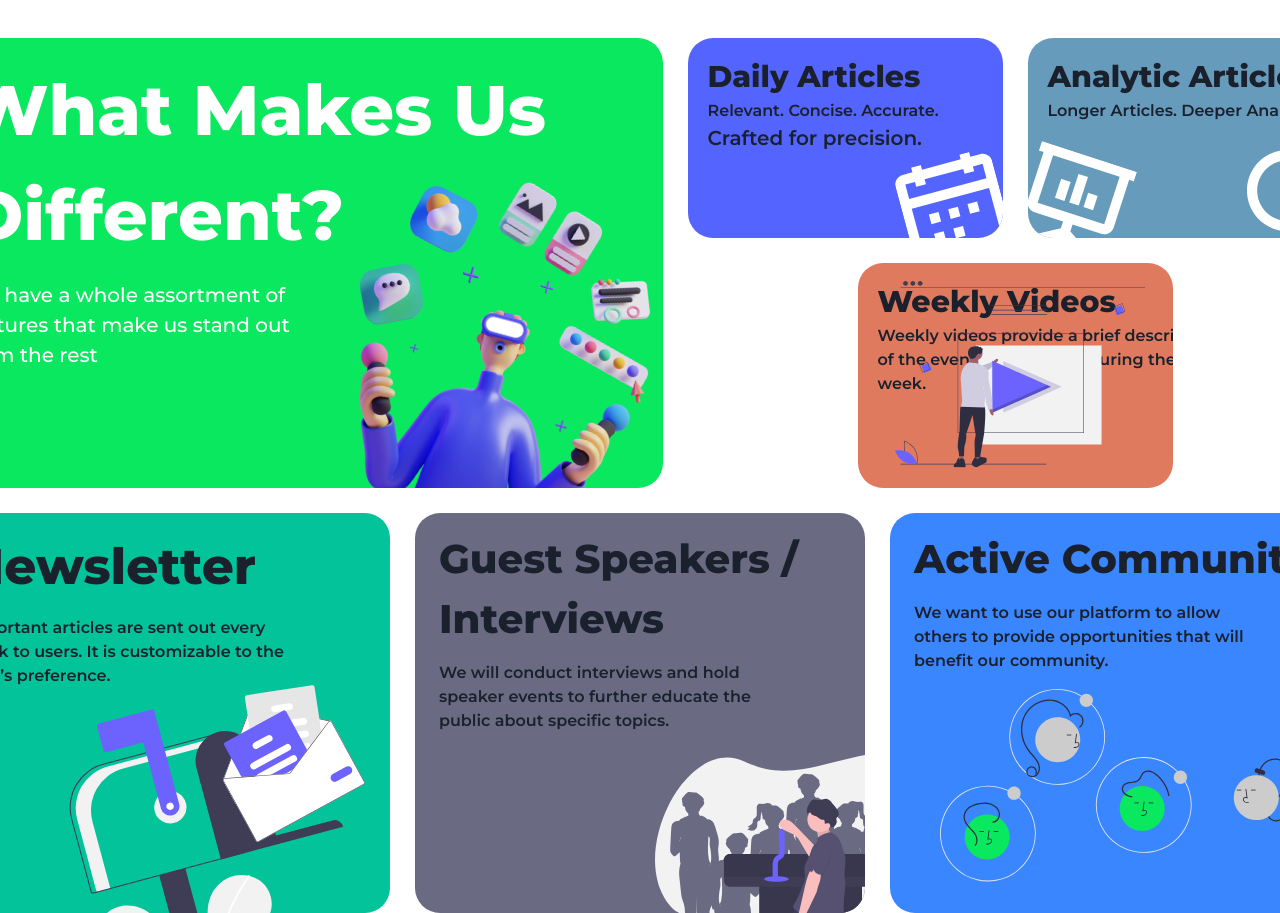
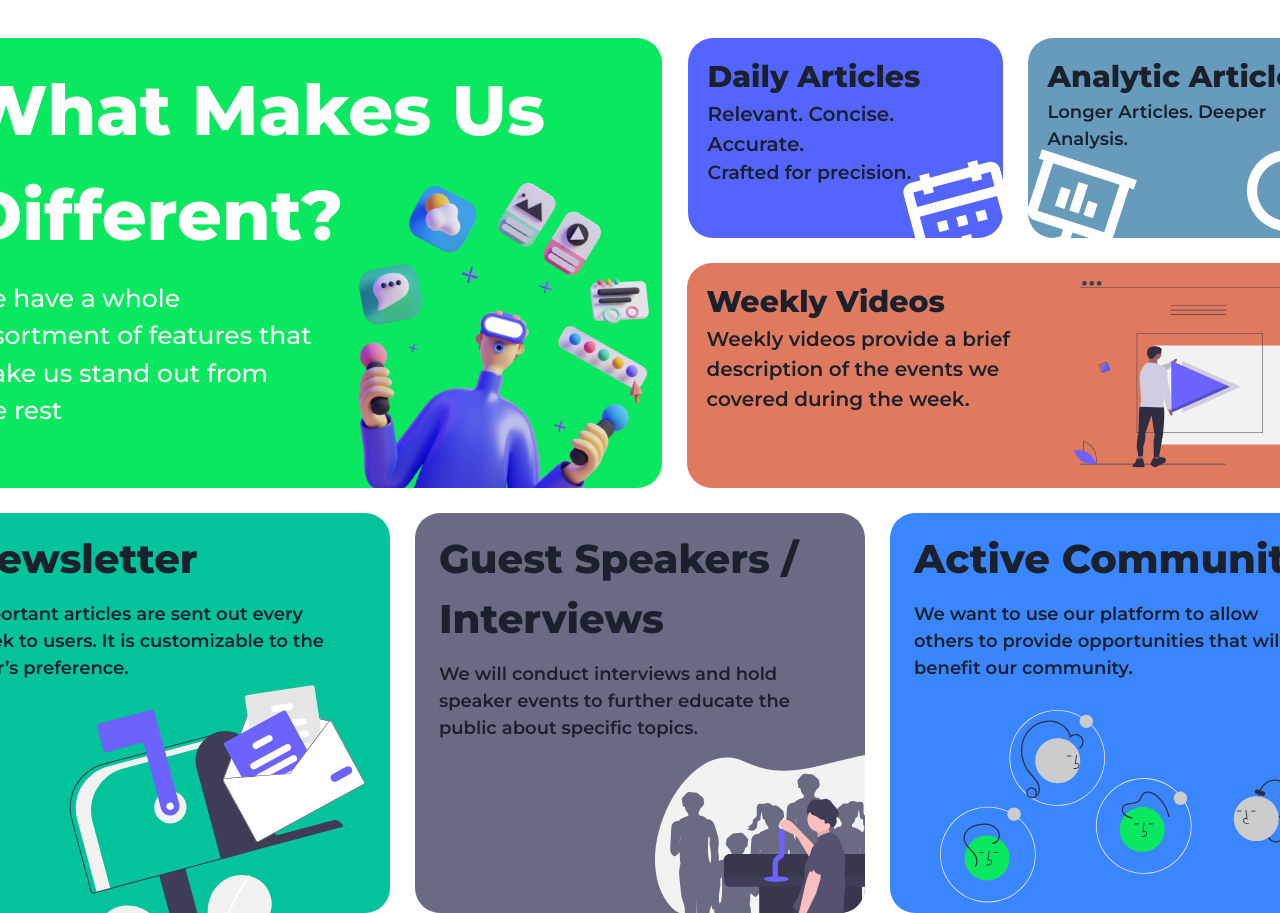
Before and after one commit to aditya1rawat/onpointsite2.0, a Next.js app: page / in a window 1280 px wide. Shown: the part 973-1886 px from the top of the page. Built offline with nearby package versions, Linux system fonts and the light colour scheme.

Commit message:
getting somewhere with responsive stuff

```diff
--- /dev/null
+++ b/components/Landing/Features/BigThree.js
@@ -0,0 +1,56 @@
+import { Box, Text, chakra } from '@chakra-ui/react';
+
+export default function BigThree({ bgColor, title, description, image }) {
+	return (
+		<Box
+			bg={bgColor}
+			width={{
+				sm: '300px',
+				md: '725px',
+				lg: '310px',
+				xl: '450px',
+				base: '300px'
+			}}
+			height='400px'
+			borderRadius='25px'
+			position='relative'
+			overflow='hidden'
+		>
+			<Box py='4' px='6'>
+				<chakra.h1
+					fontSize={{
+						sm: '44px',
+						md: '44px',
+						lg: '44px',
+						xl: '40px',
+						base: '40px'
+					}}
+					fontWeight='800'
+				>
+					{title}
+				</chakra.h1>
+				<Text
+					fontSize={{
+						sm: '25px',
+						md: '25px',
+						lg: '20px',
+						xl: '18px',
+						base: '20px'
+					}}
+					fontWeight='600'
+					width={{
+						sm: '300px',
+						md: '600px',
+						lg: '250px',
+						xl: '375px',
+						base: '300px'
+					}}
+					mt='3'
+				>
+					{description}
+				</Text>
+			</Box>
+			{image}
+		</Box>
+	);
+}
--- a/components/Landing/Features.js
+++ b/components/Landing/Features/Features.js
@@ -7,43 +7,44 @@ import {
 	VStack,
 	useColorModeValue
 } from '@chakra-ui/react';
-import WowMan from '../../public/wowman.png';
+import WowMan from '../../../public/wowman.png';
 import Image from 'next/image';
+import BigThree from './BigThree';
 
 export default function Features() {
 	return (
-		<Box
-			bg={useColorModeValue('white', 'black')}
-			alignItems='center'
-			display='block'
-			mx='auto'
-			width='92%'
-		>
-			<VStack spacing='25px'>
+		// <Box
+
+		// >
+		<VStack spacing='25px' bg={useColorModeValue('white', 'black')}>
 			<Stack
 				direction={{
 					sm: 'column',
 					md: 'column',
 					lg: 'column',
-						xl: 'row'
+					xl: 'row',
+					base: 'column'
 				}}
 				spacing='25px'
 				mt='10'
 			>
 				<Box
+					mx='auto'
 					color={useColorModeValue('white', 'black')}
 					bg='#09E85E'
 					width={{
-							sm: 'full',
+						sm: '300px',
 						md: '725px',
-							lg: 'full',
-							xl: '725px'
+						lg: '975px',
+						xl: '725px',
+						base: '300px'
 					}}
 					height={{
 						sm: '750px',
 						md: '450px',
 						lg: '425px',
-							xl: '450px'
+						xl: '450px',
+						base: '550px'
 					}}
 					borderRadius='25px'
 					position='relative'
@@ -51,7 +52,16 @@ export default function Features() {
 					py='5'
 					overflow='hidden'
 				>
-						<chakra.h1 fontSize={['35px', '70px']} fontWeight='800'>
+					<chakra.h1
+						fontSize={{
+							sm: '40px',
+							md: '70px',
+							lg: '70px',
+							xl: '70px',
+							base: '40px'
+						}}
+						fontWeight='800'
+					>
 						What Makes Us Different?
 					</chakra.h1>
 					<Text
@@ -59,10 +69,16 @@ export default function Features() {
 							sm: '20px',
 							md: '25px',
 							lg: '25px',
-								xl: '20px'
+							xl: '25px',
+							base: '20px'
 						}}
 						fontWeight='500'
-							width={['275px', '350px']}
+						width={{
+							sm: 'full',
+							md: '300px',
+							lg: '500px',
+							xl: '350px'
+						}}
 						mt='3'
 					>
 						We have a whole assortment of features that make us
@@ -75,7 +91,8 @@ export default function Features() {
 							sm: '5',
 							md: '-6',
 							lg: '-1',
-								xl: '-10'
+							xl: '-10',
+							base: '3'
 						}}
 						transform={{
 							sm: '',
@@ -87,13 +104,23 @@ export default function Features() {
 						<Image src={WowMan} width='400px' height='400px' />
 					</Box>
 				</Box>
-					<VStack spacing='25px'>
+				<VStack
+					// direction={{
+					// 	sm: 'column',
+					// 	md: 'column',
+					// 	lg: 'row',
+					// 	xl: 'column',
+					// 	base: 'column'
+					// }}
+					spacing='25px'
+				>
 					<Stack
 						direction={{
 							sm: 'column',
 							md: 'column',
 							lg: 'row',
-								xl: 'row'
+							xl: 'row',
+							base: 'column'
 						}}
 						spacing='25px'
 					>
@@ -102,24 +129,55 @@ export default function Features() {
 							width={{
 								sm: 'full',
 								md: '725px',
-									lg: '500px',
-									xl: '315px'
+								lg: '475px',
+								xl: '315px',
+								base: '300px'
 							}}
-								height='200px'
+							height={{
+								sm: '200px',
+								md: '200px',
+								lg: '200px',
+								xl: '200px',
+								base: '250px'
+							}}
 							borderRadius='25px'
 							position='relative'
 							px='5'
 							py='4'
 							overflow='hidden'
 						>
-								<chakra.h1 fontSize='30px' fontWeight='800'>
+							<chakra.h1
+								fontSize={{
+									sm: '35px',
+									md: '40px',
+									lg: '30px',
+									xl: '30px',
+									base: '35px'
+								}}
+								fontWeight='800'
+							>
 								Daily Articles
 							</chakra.h1>
-								<Text fontSize='16px' fontWeight='600'>
+							<Text
+								fontSize={{
+									sm: '25px',
+									md: '25px',
+									lg: '25px',
+									xl: '20px',
+									base: '20px'
+								}}
+								fontWeight='600'
+							>
 								Relevant. Concise. Accurate.
 							</Text>
 							<Text
-									fontSize='20px'
+								fontSize={{
+									sm: '25px',
+									md: '30px',
+									lg: '25px',
+									xl: '19px',
+									base: '20px'
+								}}
 								fontWeight='500'
 								fontWeight='600'
 							>
@@ -132,10 +190,17 @@ export default function Features() {
 							width={{
 								sm: 'full',
 								md: '725px',
-									lg: '500px',
-									xl: '315px'
+								lg: '475px',
+								xl: '315px',
+								base: '300px'
 							}}
-								height='200px'
+							height={{
+								sm: '275px',
+								md: '200px',
+								lg: '200px',
+								xl: '200px',
+								base: '275px'
+							}}
 							borderRadius='25px'
 							position='relative'
 							px='5'
@@ -145,7 +210,16 @@ export default function Features() {
 							<chakra.h1 fontSize='30px' fontWeight='800'>
 								Analytic Articles
 							</chakra.h1>
-								<Text fontSize='16px' fontWeight='600'>
+							<Text
+								fontSize={{
+									sm: '25px',
+									md: '25px',
+									lg: '25px',
+									xl: '18px',
+									base: '20px'
+								}}
+								fontWeight='600'
+							>
 								Longer Articles. Deeper Analysis.
 							</Text>
 							<ChartIcon />
@@ -157,14 +231,16 @@ export default function Features() {
 						width={{
 							sm: 'full',
 							md: '725px',
-								lg: 'full',
-								xl: '315px'
+							lg: '975px',
+							xl: '657px',
+							base: '300px'
 						}}
 						height={{
-								sm: 'full',
-								md: '225px',
-								lg: '225px',
-								xl: '225px'
+							sm: '400px',
+							md: '200px',
+							lg: '200px',
+							xl: '225px',
+							base: '400px'
 						}}
 						borderRadius='25px'
 						position='relative'
@@ -178,17 +254,47 @@ export default function Features() {
 									Weekly Videos
 								</chakra.h1>
 								<Text
-										fontSize='16px'
+									fontSize={{
+										sm: '25px',
+										md: '20px',
+										lg: '25px',
+										xl: '20px',
+										base: '20px'
+									}}
 									fontWeight='600'
-										width={['300px', '350px']}
+									width={{
+										sm: '400px',
+										md: '400px',
+										lg: '475px',
+										xl: '350px',
+										base: '275px'
+									}}
 								>
-										Weekly videos provide a brief
-										description of the events we covered
-										during the week.
+									Weekly videos provide a brief description of
+									the events we covered during the week.
 								</Text>
 							</Box>
-								<Box>
+							<Box
+								display={{
+									sm: 'none',
+									md: 'unset',
+									lg: 'unset',
+									xl: 'unset',
+									base: 'unset'
+								}}
+							>
 								<VideoIcon />
+							</Box>
+							<Box
+								display={{
+									sm: 'none',
+									md: 'none',
+									lg: 'unset',
+									xl: 'none',
+									base: 'none'
+								}}
+							>
+								<PlaylistIcon />
 							</Box>
 						</HStack>
 					</Box>
@@ -198,92 +304,39 @@ export default function Features() {
 				direction={{
 					sm: 'column',
 					md: 'column',
-						lg: 'column',
-						xl: 'row'
+					lg: 'row',
+					xl: 'row',
+					base: 'column'
 				}}
 				spacing='25px'
 			>
-					<Box
-						bg='#02c39a'
-						width={['315px', '400px', '450px']}
-						height='400px'
-						borderRadius='25px'
-						position='relative'
-						overflow='hidden'
-					>
-						<Box py='4' px='6'>
-							<chakra.h1
-								fontSize={['45px', '50px']}
-								fontWeight='800'
-							>
-								Newsletter
-							</chakra.h1>
-							<Text
-								fontSize='16px'
-								fontWeight='600'
-								width={['300px', '350px']}
-								mt='3'
-							>
-								Important articles are sent out every week to
-								users. It is customizable to the user’s
-								preference.
-							</Text>
-						</Box>
-						<MailBoxIllustration />
-					</Box>
-					<Box
-						bg='#6a6b83'
-						width={['315px', '400px', '450px']}
-						height='400px'
-						borderRadius='25px'
-						position='relative'
-						overflow='hidden'
-					>
-						<Box py='4' px='6'>
-							<chakra.h1 fontSize='40px' fontWeight='800'>
-								Guest Speakers / Interviews
-							</chakra.h1>
-							<Text
-								fontSize='16px'
-								fontWeight='600'
-								width='350px'
-								mt='3'
-							>
-								We will conduct interviews and hold speaker
-								events to further educate the public about
-								specific topics.
-							</Text>
-						</Box>
-						<Speaker />
-					</Box>
-					<Box
-						bg='#3a86ff'
-						width={['315px', '400px', '450px']}
-						height='400px'
-						borderRadius='25px'
-						position='relative'
-						overflow='hidden'
-					>
-						<Box py='4' px='6'>
-							<chakra.h1 fontSize='40px' fontWeight='800'>
-								Active Community
-							</chakra.h1>
-							<Text
-								fontSize='16px'
-								fontWeight='600'
-								width='350px'
-								mt='3'
-							>
-								We want to use our platform to allow others to
-								provide opportunities that will benefit our
-								community.
-							</Text>
-						</Box>
-						<Group />
-					</Box>
+				<BigThree
+					bgColor={'#02c39a'}
+					title={'Newsletter'}
+					description={
+						'Important articles are sent out every week to users. It is customizable to the user’s preference.'
+					}
+					image={<MailBoxIllustration />}
+				/>
+				<BigThree
+					bgColor={'#6a6b83'}
+					title={'Guest Speakers / Interviews'}
+					description={
+						'We will conduct interviews and hold speaker events to further educate the public about specific topics.'
+					}
+					image={<Speaker />}
+				/>
+				<BigThree
+					bgColor={'#3a86ff'}
+					title={'Active Community'}
+					description={
+						'We want to use our platform to allow others to provide opportunities that will benefit our community.'
+					}
+					image={<Group />}
+				/>
 			</Stack>
 		</VStack>
-		</Box>
+		// </Box>
 	);
 }
 
@@ -291,9 +344,27 @@ const CalendarIcon = () => {
 	return (
 		<Box
 			position='absolute'
-			bottom='-5'
-			right='0'
-			transform='rotate(-15deg)'
+			bottom={{
+				sm: '-7',
+				md: '-7',
+				lg: '0',
+				xl: '-7',
+				base: '-7'
+			}}
+			right={{
+				sm: '-2',
+				md: '-2',
+				lg: '2',
+				xl: '-2',
+				base: '-2'
+			}}
+			transform={{
+				sm: 'rotate(-15deg)',
+				md: 'rotate(-15deg)',
+				lg: 'rotate(-30deg)',
+				xl: 'rotate(-15deg)',
+				base: 'rotate(-15deg)'
+			}}
 		>
 			<svg
 				width='100'
@@ -316,7 +387,7 @@ const ChartIcon = () => {
 	return (
 		<Box
 			position='absolute'
-			bottom='-4'
+			bottom='-6'
 			left='-1'
 			transform='rotate(18deg)'
 		>
@@ -357,9 +428,69 @@ const MagGlassIcon = () => {
 		</Box>
 	);
 };
+
+const PlaylistIcon = () => {
+	return (
+		<Box
+			position='absolute'
+			bottom={{
+				sm: '-3',
+				md: '-3',
+				lg: '12',
+				xl: '-3',
+				base: '-3'
+			}}
+			right={{
+				sm: '3',
+				md: '3',
+				lg: '20',
+				xl: '3',
+				base: '3'
+			}}
+			transform={{
+				sm: 'rotate(-15deg)',
+				md: 'rotate(-15deg)',
+				lg: 'none',
+				xl: 'rotate(-15deg)',
+				base: 'rotate(-15deg)'
+			}}
+		>
+			<svg
+				width='100'
+				height='81.82'
+				viewBox='0 0 200 165'
+				fill='none'
+				xmlns='http://www.w3.org/2000/svg'
+			>
+				<path
+					fill-rule='evenodd'
+					clip-rule='evenodd'
+					d='M200 146.273C200 156.314 191.86 164.455 181.818 164.455H72.7273C62.6858 164.455 54.5455 156.314 54.5455 146.273V19.0001C54.5455 8.95851 62.6858 0.818237 72.7273 0.818237H181.818C191.86 0.818237 200 8.95851 200 19.0001V146.273ZM45.4546 155.364C35.413 155.364 27.2728 147.223 27.2728 137.182V28.0909C27.2728 18.0494 35.413 9.9091 45.4546 9.9091V155.364ZM0 128.091C0 138.132 8.14028 146.273 18.1818 146.273V19C8.14028 19 0 27.1402 0 37.1818V128.091ZM181.818 146.273V19H72.7272V146.273H181.818ZM145.455 82.6365L109.091 55.3638V109.909L145.455 82.6365Z'
+					fill='white'
+				/>
+			</svg>
+		</Box>
+	);
+};
 const VideoIcon = () => {
 	return (
-		<Box position='absolute' bottom='5' right='7'>
+		<Box
+			position='absolute'
+			bottom={{
+				sm: '5',
+				md: '5',
+				lg: '1',
+				xl: '5',
+				base: '5'
+			}}
+			right={{
+				sm: '5',
+				md: '5',
+				lg: '64',
+				xl: '5',
+				base: '5'
+			}}
+		>
 			<svg
 				width='250'
 				height='187'
@@ -910,7 +1041,7 @@ const Speaker = () => {
 };
 const Group = () => {
 	return (
-		<Box width='100%' position='absolute' left='50px'>
+		<Box width='100%' position='absolute' left='50px' mt='3'>
 			<svg
 				width='350'
 				height='193'
--- a/pages/_app.js
+++ b/pages/_app.js
@@ -1,9 +1,18 @@
 import { ChakraProvider, extendTheme } from '@chakra-ui/react';
+
+import { createBreakpoints } from '@chakra-ui/theme-tools';
+const breakpoints = createBreakpoints({
+	sm: '426px',
+	md: '1025px',
+	lg: '1441px',
+	xl: '2561px'
+});
 
 function MyApp({ Component, pageProps }) {
 	return (
 		<ChakraProvider
 			theme={extendTheme({
+				// breakpoints,
 				fonts: {
 					body: 'Montserrat'
 				}
--- a/pages/index.js
+++ b/pages/index.js
@@ -1,6 +1,6 @@
 import { Box, useColorModeValue } from '@chakra-ui/react';
 import Head from 'next/head';
-import Features from '../components/Landing/Features';
+import Features from '../components/Landing/Features/Features';
 import Hero from '../components/Landing/Hero';
 import Navbar from '../components/Landing/Navbar/Navbar';
 import TrendingArticles from '../components/Landing/TrendingArticles';
```
Also changed, not shown: components/Landing/Hero.js (+21 -3 lines), components/Landing/Navbar/Navbar.js (+7 -1 lines), public/icon.svg (added). Lines whose indentation alone changed are shown as unchanged.
